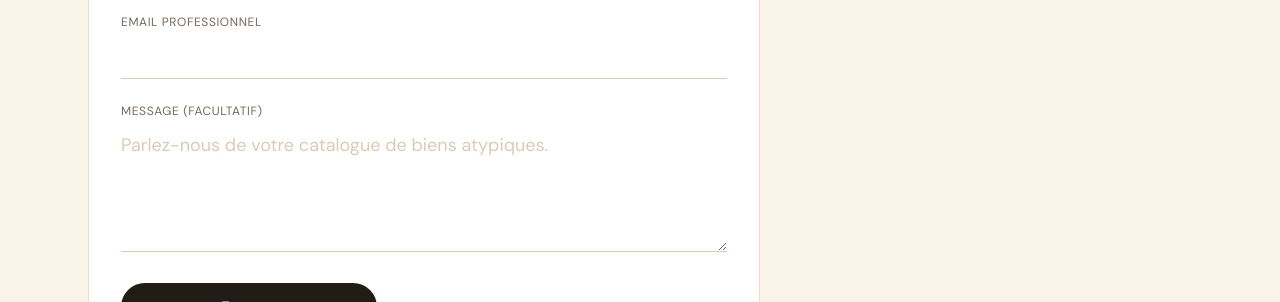
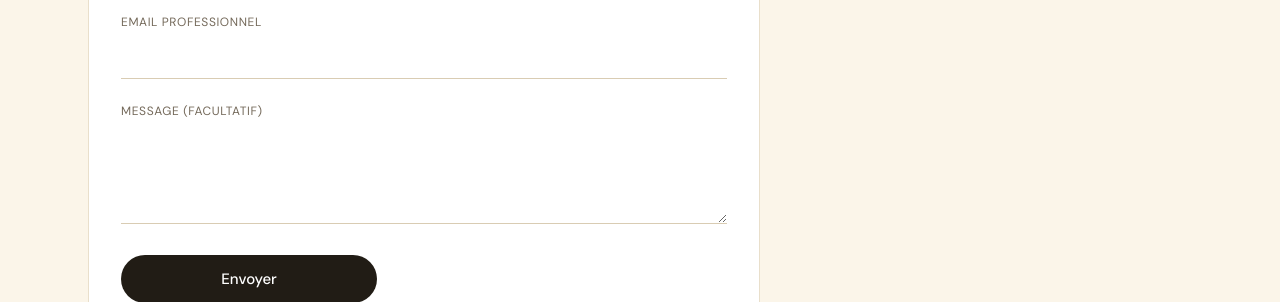
Before and after one commit to Emineve/atypic-portal, a Next.js app in the folder frontend/: page /pro in a window 1280 px wide. Shown: the part 2300-2602 px from the top of the page. Built offline with nearby package versions, Linux system fonts and the light colour scheme; no server answers; the database is empty.

Commit message:
Espace pro : champ message sans texte d'invite
Co-Authored-By: Claude Fable 5.2 <noreply@anthropic.com>
Claude-Session: https://claude.ai/code/session_015aKJiDLUy7h6cRtFn1LWuo

```diff
--- a/frontend/app/pro/ProForm.tsx
+++ b/frontend/app/pro/ProForm.tsx
@@ -73,7 +73,7 @@ export default function ProForm() {
       </div>
       <div>
         <label htmlFor="p-msg" className={label}>Message (facultatif)</label>
-        <textarea id="p-msg" rows={4} className={field} maxLength={2000} value={message} onChange={(e) => setMessage(e.target.value)} placeholder="Parlez-nous de votre catalogue de biens atypiques." />
+        <textarea id="p-msg" rows={3} className={field} maxLength={2000} value={message} onChange={(e) => setMessage(e.target.value)} />
       </div>
       <div className="hidden" aria-hidden="true">
         <input tabIndex={-1} autoComplete="off" value={website} onChange={(e) => setWebsite(e.target.value)} />
```
